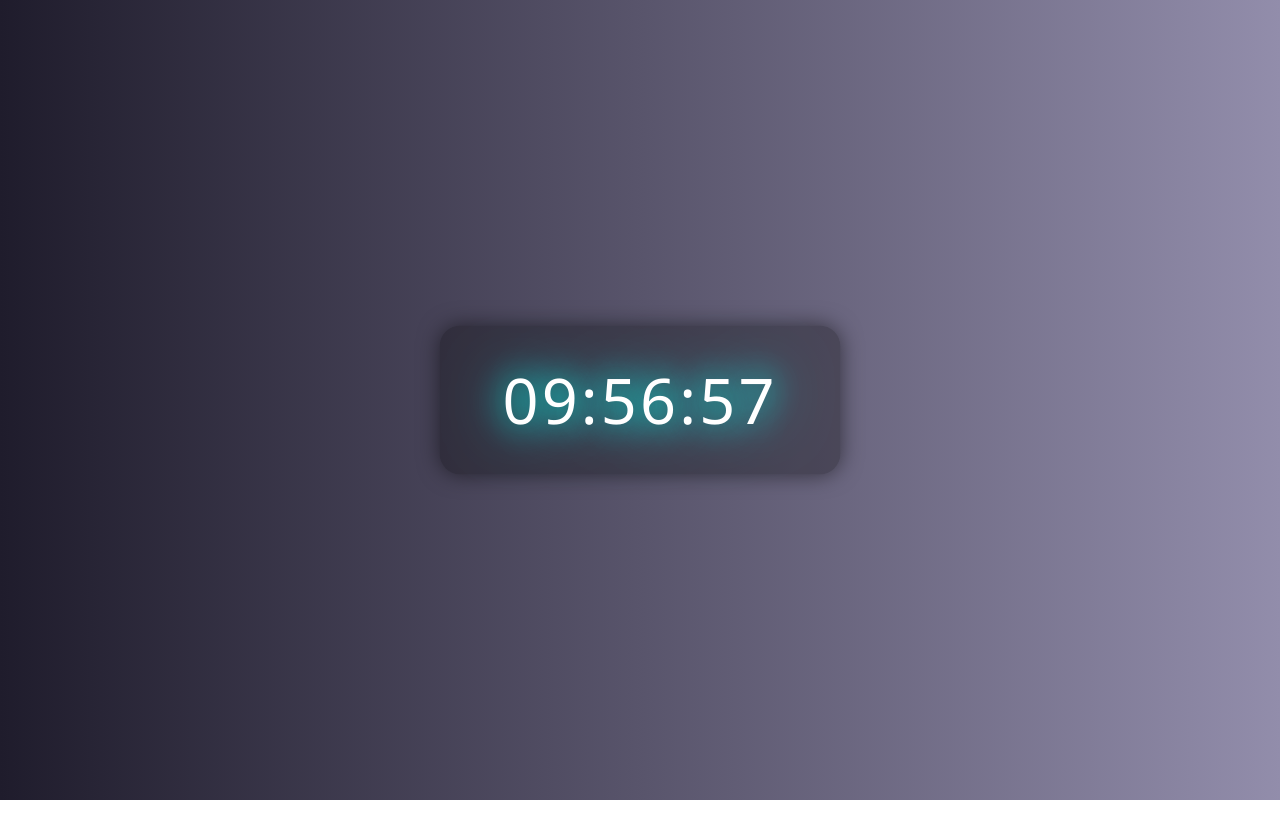
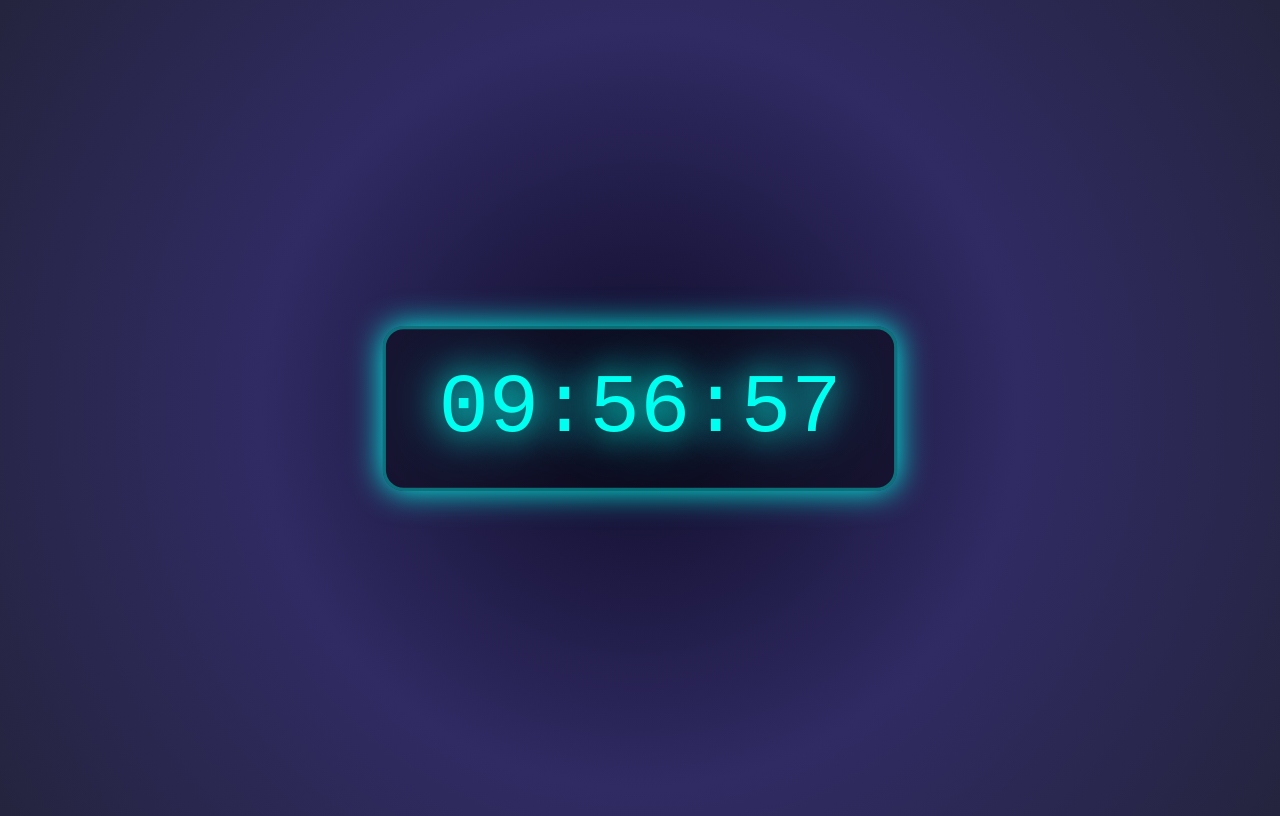
Before and after one commit to BernardoFriere/relogio.github.io, a plain HTML site: page index.html in a window 1280 px wide. Drawn offline with Linux system fonts and the light colour scheme.

Commit message:
Update index.html

```diff
--- a/index.html
+++ b/index.html
@@ -1,34 +1,32 @@
 <!DOCTYPE html>
 <html lang="pt">
 <head>
-  <link rel="icon" href="Logo.png">
-  <meta charset="UTF-8">
-  <title>Relógio Digital</title>
+  <meta charset="UTF-8" />
+  <meta name="viewport" content="width=device-width, initial-scale=1.0"/>
+  <title>Relógio Animado</title>
   <style>
     body {
-      margin: 0;
-      padding: 0;
-      background: linear-gradient(to right, #1f1c2c, #928dab);
+      background: radial-gradient(circle, #0f0c29, #302b63, #24243e);
+      height: 100vh;
       display: flex;
+      justify-content: center;
       align-items: center;
-      justify-content: center;
-      height: 100vh;
-      font-family: 'Segoe UI', sans-serif;
-      color: white;
+      font-family: 'Courier New', monospace;
     }
 
     .relogio {
-      background-color: rgba(0, 0, 0, 0.3);
-      padding: 30px 60px;
+      color: #00fff0;
+      font-size: 5em;
       text-shadow: 0 0 20px #00fff0, 0 0 40px #00fff0, 0 0 60px #00fff0;
       animation: pulse 2s infinite;
+      border: 3px solid rgba(0, 255, 240, 0.4);
       border-radius: 20px;
-      box-shadow: 0 0 20px rgba(0, 0, 0, 0.5);
-      font-size: 60px;
-      letter-spacing: 3px;
+      padding: 30px 50px;
+      box-shadow: 0 0 30px #00fff0;
+      background-color: rgba(0, 0, 0, 0.4);
     }
 
-     @keyframes pulse {
+    @keyframes pulse {
       0% {
         text-shadow: 0 0 10px #00fff0;
         transform: scale(1);
@@ -50,14 +48,14 @@
   <script>
     function atualizarRelogio() {
       const agora = new Date();
-      const horas = agora.getHours().toString().padStart(2, '0');
-      const minutos = agora.getMinutes().toString().padStart(2, '0');
-      const segundos = agora.getSeconds().toString().padStart(2, '0');
+      let horas = agora.getHours().toString().padStart(2, '0');
+      let minutos = agora.getMinutes().toString().padStart(2, '0');
+      let segundos = agora.getSeconds().toString().padStart(2, '0');
       document.getElementById('relogio').textContent = `${horas}:${minutos}:${segundos}`;
     }
 
     setInterval(atualizarRelogio, 1000);
-    atualizarRelogio();
+    atualizarRelogio(); // Chamada inicial
   </script>
 </body>
 </html>
```
